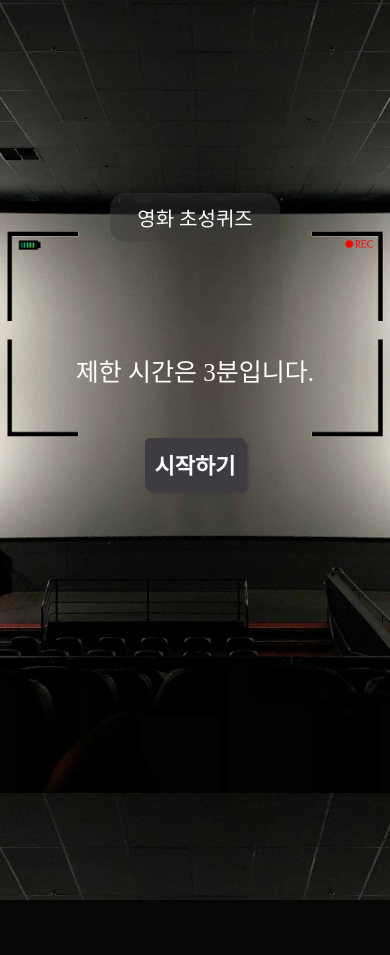
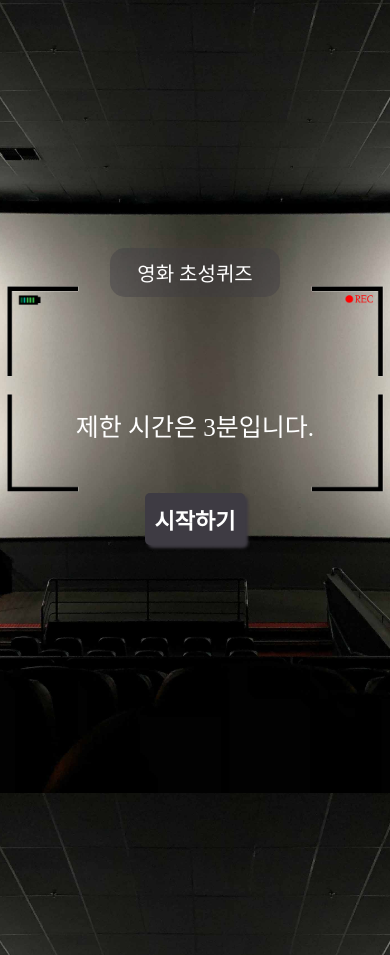
Before and after one commit to audgns722/webs2024, a PHP site: page /javascript/quiz/quizMovie.html in a window 390 px wide. Shown: the part 51-1006 px from the top of the page. Before the commit the page ends 951 px from the top, so only its background shows below. Run offline with PHP 8.4, Linux system fonts and the light colour scheme; some libraries are stand-ins or nearby versions; some web fonts are replaced.

Commit message:
230925
반응형3수정

```diff
--- a/javascript/quiz/assets/css/movie.css
+++ b/javascript/quiz/assets/css/movie.css
@@ -427,6 +427,7 @@ body {
         background-position: center;
         width: 100%;
         height: 100%;
+        overflow: hidden;
     }
     .start h2 {
         font-size: 28px;
@@ -479,9 +480,14 @@ body {
     .quiz__timer > input[type=text] {
         font-size: 30px;
         padding: 0 10px;
+    }.start {
+        align-items: center;
     }
 }
 @media (max-width : 850px) {
+    body {
+        overflow: hidden; /* 위아래 스크롤바 숨김 */
+    }
     .quiz__question {
         font-size: 300%;
 
@@ -492,8 +498,14 @@ body {
     .header__title p {
         font-size: 30px;
     }
+    .start {
+        align-items: center;
+    }
 }
 @media (max-width : 720px) {
+    body {
+        overflow: hidden; /* 위아래 스크롤바 숨김 */
+    }
     .start h2 {
         font-size: 20px;
         margin-top: 140px;
@@ -503,6 +515,7 @@ body {
         margin-top: 110px;
     }
     .header__title p {
+        width: 50%;
         font-size: 25px;
     }
     .quiz__question {
@@ -519,8 +532,18 @@ body {
     .ranking {
         font-size: 35px;
     }
+    .start {
+        align-items: center;
+    }
+    .container {
+        top:55px;
+    }
+
 }
 @media (max-width : 400px) {
+    body {
+        overflow: hidden; /* 위아래 스크롤바 숨김 */
+    }
     .start h2 {
         font-size: 20px;
         width: 150px;
@@ -581,5 +604,8 @@ body {
         right: 15px;
 
     }
+    .start {
+        align-items: center;
+    }
 
 }
```
